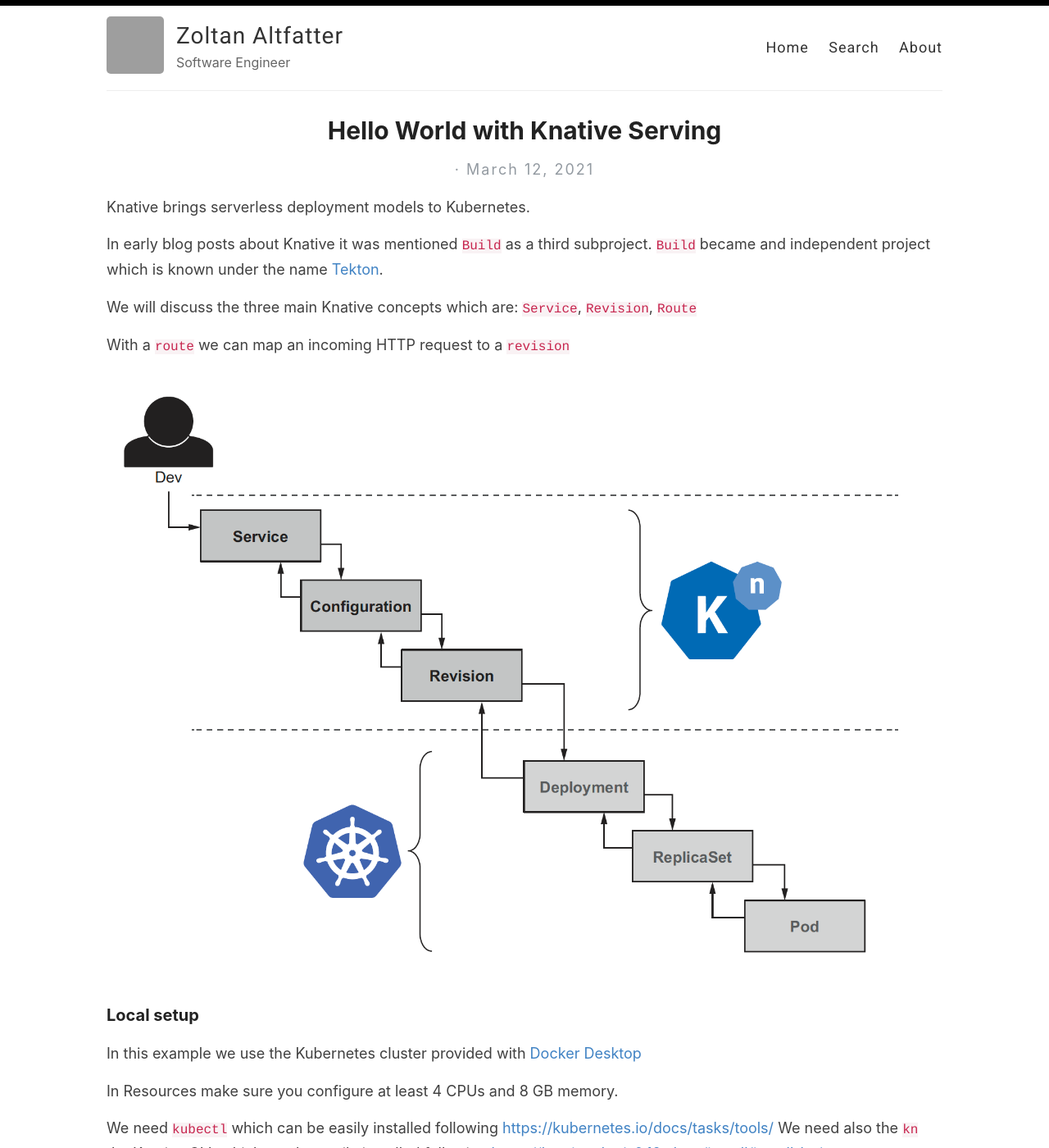
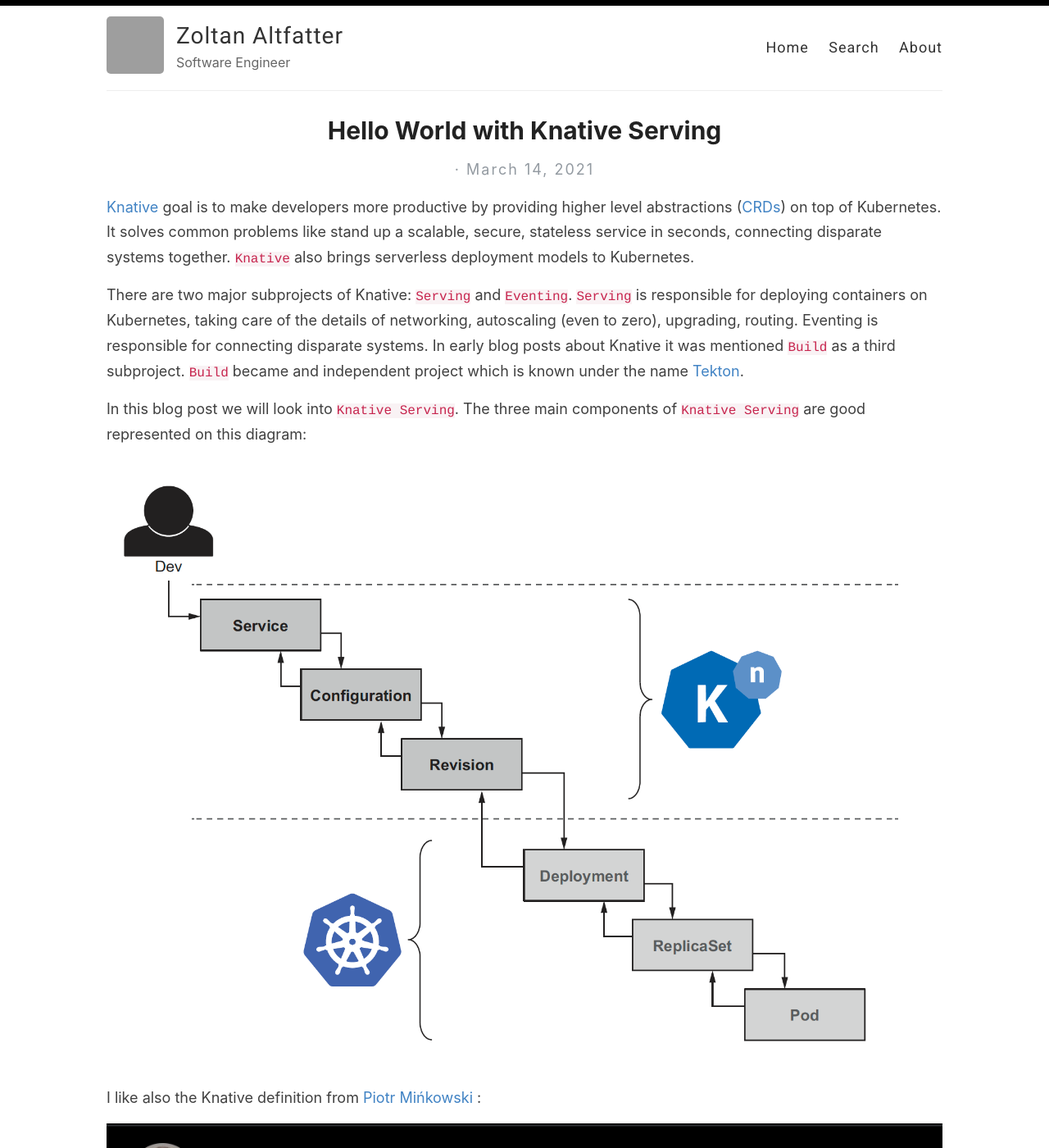
Before and after one commit to altfatterz/altfatterz.github.io, a Jekyll site: the page built from _posts/2021-03-14-hello-world-with-knative-serving.md, in a window 1280 px wide and 1400 px high. Shown: the whole window at 82% size. Built offline with Jekyll 4.4.1, drawn with Linux system fonts in a browser that asks for light colours; some of the changed text lies outside the part shown; grey boxes are pictures that could not be loaded.

Commit message:
cleanup and publish

````diff
--- a/_posts/2021-03-12-hello-world-with-knative-serving.md
+++ b/_posts/2021-03-14-hello-world-with-knative-serving.md
@@ -1,27 +1,32 @@
 ---
 layout: post
 title: Hello World with Knative Serving
-tags: [knative, kubernetes]
+tags: [knative, kubernetes, kubernerds ]
 ---
 
-Knative brings serverless deployment models to Kubernetes.
+[Knative](https://knative.dev/) goal is to make developers more productive by providing higher level abstractions ([CRDs](https://kubernetes.io/docs/concepts/extend-kubernetes/api-extension/custom-resources/)) on top of Kubernetes.
+It solves common problems like stand up a scalable, secure, stateless service in seconds, connecting disparate systems together.
+`Knative` also brings serverless deployment models to Kubernetes.
 
-In early blog posts about Knative it was mentioned `Build` as a third subproject. `Build` became and independent project which is known under the name [Tekton](https://tekton.dev/).
+There are two major subprojects of Knative: `Serving` and `Eventing`. `Serving` is responsible
+for deploying containers on Kubernetes, taking care of the details of networking, autoscaling (even to zero), upgrading, routing.
+Eventing is responsible for connecting disparate systems. In early blog posts about Knative it was mentioned `Build` as a third subproject. `Build` became and independent project which is known under the name [Tekton](https://tekton.dev/).
 
-We will discuss the three main Knative concepts which are: `Service`, `Revision`, `Route`
-
-With a `route` we can map an incoming HTTP request to a `revision`
+In this blog post we will look into `Knative Serving`. The three main components of `Knative Serving` are good represented on this diagram:
 
 <p><img src="/images/2021-03-14/Knative.png" alt="Knative" /></p>
 
+I like also the Knative definition from [Piotr Mińkowski](https://twitter.com/piotr_minkowski) :
+
+<p><img src="/images/2021-03-14/Knative-CloudFoundry.png" alt="CloudRun" /></p>
+
 ### Local setup
 
-In this example we use the Kubernetes cluster provided with [Docker Desktop](https://www.docker.com/products/docker-desktop)
-
-In Resources make sure you configure at least 4 CPUs and 8 GB memory.
+In this example we use the single-node Kubernetes cluster provided with [Docker Desktop](https://www.docker.com/products/docker-desktop).
+We also configured `Docker Desktop` with at least 4 CPUs and 8 GB memory to make sure everything is running smoothly.
 
 We need `kubectl` which can be easily installed following [https://kubernetes.io/docs/tasks/tools/](https://kubernetes.io/docs/tasks/tools/)
-We need also the `kn` the Knative CLI, which can be easily installed following [https://knative.dev/v0.19-docs/install/install-kn/](https://knative.dev/v0.19-docs/install/install-kn/)
+and we need also the `kn`, the Knative CLI, which can be easily installed following [https://knative.dev/docs/install/install-kn/](https://knative.dev/v0.19-docs/install/install-kn/)
 
 Next we can start with Knative installation following [https://knative.dev/docs/install/any-kubernetes-cluster/](https://knative.dev/docs/install/any-kubernetes-cluster/)
 
@@ -82,14 +87,26 @@
 kube-system       vpnkit-controller                        1/1     Running     3          4d16h
 ```
 
-### Build image
+### Example application
 
-Build image:
+We use a [simple](https://github.com/altfatterz/cloud-run-demos/tree/master/hello-world-knative) Spring Boot application using the [recently released](https://spring.io/blog/2021/03/11/announcing-spring-native-beta) `Spring Native Beta`.
+After building the image (note it will take longer, around 5 minutes)
+
 ```bash
 $ mvn spring-boot:build-image
 ```
 
-First we need to push our image into a Docker Registry. We use [Dockerhub](https://hub.docker.com/) in this example.
+we can start our application using
+
+```bash
+$ docker run --rm -p 8080:8080 altfatterz/hello-world-knative:0.0.1-SNAPSHOT
+...
+2021-03-15 20:05:47.331  INFO 1 --- [           main] c.example.HelloWorldKnativeApplication   : Started HelloWorldKnativeApplication in 0.054 seconds (JVM running for 0.057)
+```
+
+Note, the application starts up super fast only 0.054 seconds.
+
+Next, we need to push our image into a Docker Registry. We use [Dockerhub](https://hub.docker.com/) in this example.
 
 ```bash
 $ docker login
@@ -98,7 +115,7 @@
 
 ### Knative Serving
 
-Create service:
+We create a Knative Service using:
 
 ```bash
 $ kn service create hello-world-knative --image=docker.io/altfatterz/hello-world-knative:0.0.1-SNAPSHOT --env TARGET="Knative"
@@ -119,7 +136,7 @@
 http://hello-world-knative.default.127.0.0.1.xip.io
 ```
 
-`kn` creates a `Service`, which causes the creation of a `Route` and a `Revision` and a `Configuration`
+`kn` creates a `Knative Service`, which causes the creation of a `Route`, a `Revision` and a `Configuration`
 
 ```bash
 $ kn service list
@@ -321,4 +338,4 @@
 
 ### Conclusion
 
-We have seen how to set up a basic local `Knative Serving` environment, deploy a simple Spring Boot application on it. We have looked into the core concepts of `Knative Serving` and also we have seen how we can deploy our application to a fully managed `Knative Serving` offering like `Cloud Run` from Google
+We have seen how to set up a basic local `Knative Serving` environment, deploy a [simple](https://github.com/altfatterz/cloud-run-demos/tree/master/hello-world-knative) Spring Boot application on it. We have looked into the core concepts of `Knative Serving` and also we have seen how we can deploy our application to a fully managed `Knative Serving` offering like `Cloud Run` from Google
````
Also changed, not shown: other parts of _posts/2021-03-14-hello-world-with-knative-serving.md (+1 -1 lines), images/2021-03-14/Knative-CloudFoundry.png (added).
